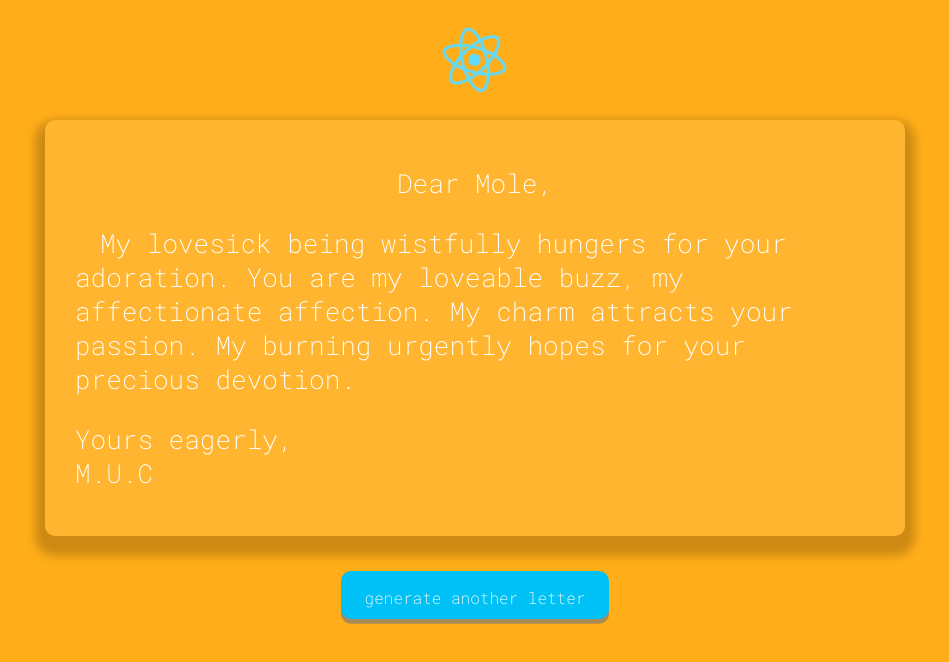
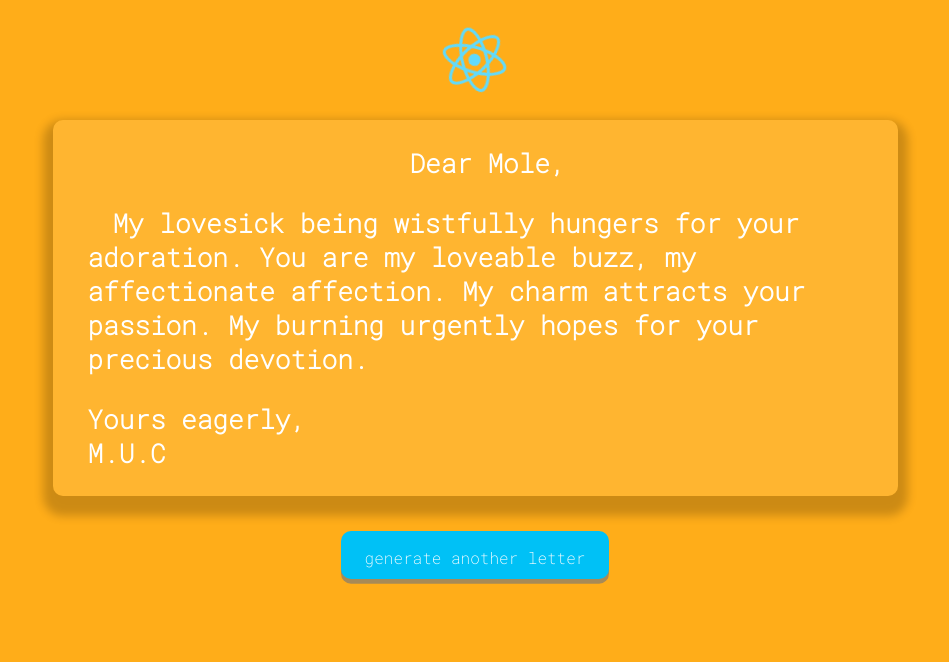
Before and after one commit to moiova/automaticRomantic, a React (Create React App) app: page / in a window 1280 px wide. Shown: the top 662 px of the page, without its empty margins (165-1114 px from the left). Built offline with nearby package versions, Linux system fonts and the light colour scheme.

Commit message:
letter styling

```diff
--- a/src/components/LoveLetterGenerator/LoveLetterGenerator.css
+++ b/src/components/LoveLetterGenerator/LoveLetterGenerator.css
@@ -1,16 +1,19 @@
 /* make the section responsive */
 .letter-section-container {
+  margin: 0;
   width: auto;
   max-width: 800px;
-  padding: 20px 30px;
+  padding: 0px 10px 0px 35px ;
   border-radius: 10px;
   color: white;
+  justify-content: center;
   text-align: start;
+  font-weight: bolder;
   background-color: rgba(255, 255, 255, 0.1);
   box-shadow: 0 10px 10px 10px rgba(0, 0, 0, 0.2);
 }
 
-.titel {
+.titel, .signature {
   text-align: center;
 }
 
```
